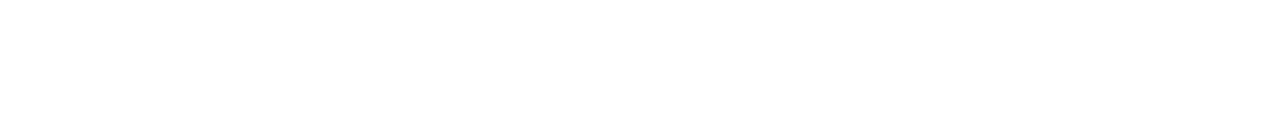
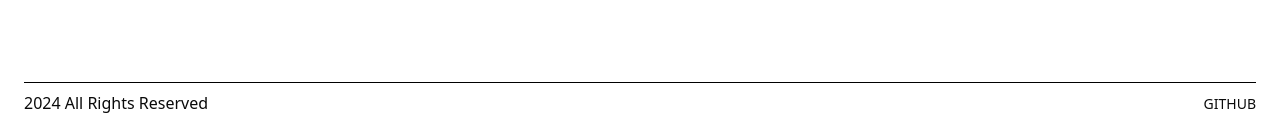
Before and after one commit to Sibindra/blog-app, a Next.js app in the folder frontend/: page / in a window 1280 px wide. Shown: the part 1286-1422 px from the top of the page. Before the commit the page ends 1344 px from the top, so only its background shows below. Built offline with nearby package versions, Linux system fonts and the light colour scheme.

Commit message:
feat: footer

```diff
--- a/frontend/app/(main)/layout.tsx
+++ b/frontend/app/(main)/layout.tsx
@@ -1,4 +1,5 @@
-import NavBar from "@/components/navigation/navbar"
+import Footer from "@/components/navigation/footer/footer"
+import NavBar from "@/components/navigation/navbar/navbar"
 import Wrapper from "@/components/wrappers/wrapper"
 
 export default function MainLayout({ children }: {
@@ -7,10 +8,10 @@
     return (
         <div>
             <NavBar />
-
             <Wrapper>
                 {children}
             </Wrapper>
+            <Footer />
         </div>
     )
 }
--- a/frontend/app/layout.tsx
+++ b/frontend/app/layout.tsx
@@ -3,7 +3,6 @@
 import './globals.css'
 import { cn } from '@/lib/utils'
 import { ThemeProvider } from '@/components/providers/theme.provider'
-import NavBar from '@/components/navigation/navbar'
 
 export const fontSans = FontSans({
   subsets: ["latin"],
--- /dev/null
+++ b/frontend/components/navigation/footer/footer.tsx
@@ -0,0 +1,27 @@
+const Footer = () => {
+    return (
+        <div className="p-6">
+
+            <hr className="h-px bg-black dark:bg-white border-none mb-2" />
+
+            <div className="flex flex-col items-center justify-between md:flex-row">
+                2024 All Rights Reserved
+
+                <div className=" mt-4 md:m-0 hidden sm:flex">
+                    <div className="-mx-4">
+                        <a
+                            target="_blank"
+                            href="https://github.com/Sibindra"
+                            className="px-2 md:px-4 text-xs md:text-sm transition-colors duration-300 hover:text-blue-500 hover:underline"
+                        >
+                            GITHUB
+                        </a>
+
+
+                    </div>
+                </div>
+            </div>
+        </div>
+    )
+}
+export default Footer
--- a/frontend/components/navigation/navbar.tsx
+++ /dev/null
@@ -1,12 +0,0 @@
-import NavList from "@/components/navigation/nav-list"
-import UserAvatar from "@/components/navigation/user-avatar"
-
-const NavBar = () => {
-  return (
-    <header className=" flex justify-between py-5 px-5 md:px-16 border-b border-secondary items-center fixed bg-white w-full z-10">
-      <UserAvatar/>
-      <NavList />
-    </header>
-  )
-}
-export default NavBar
--- /dev/null
+++ b/frontend/components/navigation/navbar/navbar.tsx
@@ -0,0 +1,12 @@
+import NavList from "./nav-list"
+import UserAvatar from "./user-avatar"
+
+const NavBar = () => {
+  return (
+    <header className=" flex justify-between py-5 px-5 md:px-16 border-b border-secondary items-center fixed bg-background dark:bg-background w-full z-10">
+      <UserAvatar/>
+      <NavList />
+    </header>
+  )
+}
+export default NavBar
```
Also changed, not shown: frontend/components/navigation/navbar/nav-list.tsx (renamed from frontend/components/navigation/nav-list.tsx), frontend/components/navigation/navbar/user-avatar.tsx (renamed from frontend/components/navigation/user-avatar.tsx).
